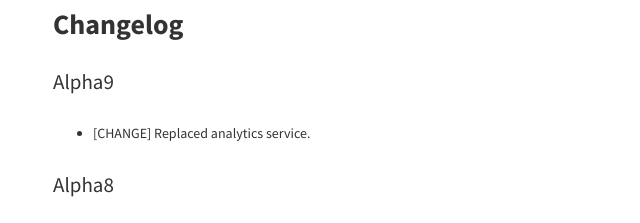
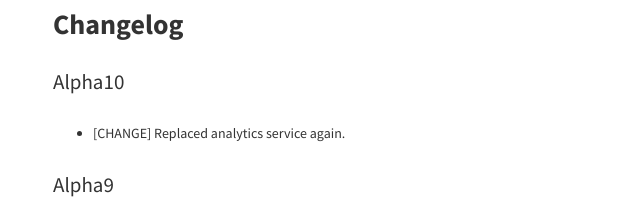
Before and after one commit to worldoftraders/web, a plain HTML site: page downloads/index.html in a window 1280 px wide. Shown: the part 542-765 px from the top of the page, 297-937 px from the left. Drawn offline with nearby package versions, Linux system fonts and the light colour scheme.

Commit message:
Alpha 10

```diff
--- a/downloads/index.html
+++ b/downloads/index.html
@@ -35,6 +35,10 @@
     <h4>Download</h4>
     <p>Download available for <a href="https://www.dropbox.com/s/s4qojffln34qg6z/WorldOfTraders-WIN.zip?dl=1">Windows</a> and <a href="https://www.dropbox.com/s/f7o94cv45uis74u/WorldOfTraders-OSX.zip?dl=1">OSX</a>.</p>
     <h4>Changelog</h4>
+    <h5>Alpha10</h5>
+    <ul>
+        <li>[CHANGE] Replaced analytics service again.</li>
+    </ul>
     <h5>Alpha9</h5>
     <ul>
         <li>[CHANGE] Replaced analytics service.</li>
```
